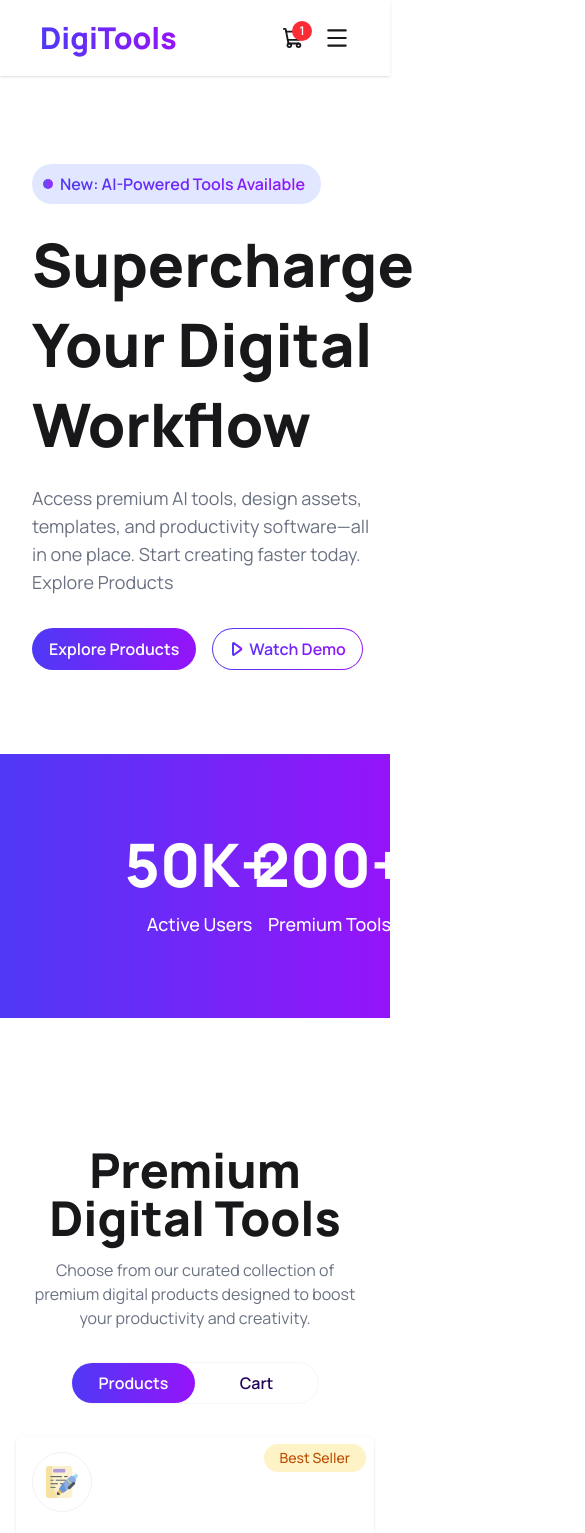
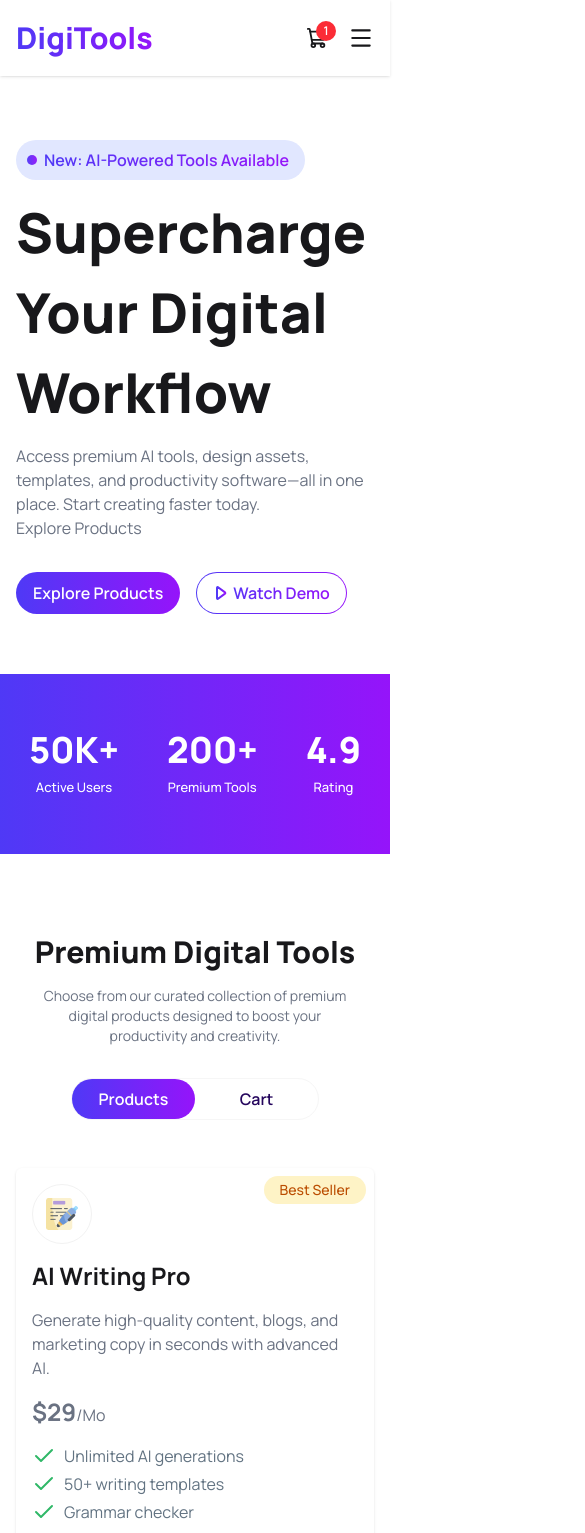
Before and after one commit to SyntaxAdil/digitools, a React (Vite) app: page / in a window 390 px wide. Shown: the top 1533 px of the page, 585 px wide, since content can reach past the window. Built offline with nearby package versions, Linux system fonts and the light colour scheme.

Commit message:
Refactor layout and styling for Header, Navbar, CountSection, Hero, and ToolsSection components

```diff
--- a/src/components/header/Header.jsx
+++ b/src/components/header/Header.jsx
@@ -3,10 +3,10 @@ import React from "react";
 const Header = ({title,subtitle}) => {
   return (
     <div className="mx-auto max-w-xl my-8 space-y-4 text-center">
-      <h1 className="text-5xl font-extrabold  ">
+      <h1 className="text-3xl md:text-5xl font-extrabold  ">
         {title}
       </h1>
-      <p className="text-gray-500 px-4">
+      <p className="text-gray-500 px-4 text-sm md:text-md">
         {subtitle}
       </p>
     </div>
--- a/src/components/navbar/Navbar.jsx
+++ b/src/components/navbar/Navbar.jsx
@@ -28,7 +28,7 @@ const Navbar = () => {
 
   return (
     <header className="shadow fixed left-0 top-0 right-0 z-40 bg-white">
-      <nav className="flex items-center justify-between px-10 py-4 max-w-7xl mx-auto">
+      <nav className="flex items-center justify-between px-4 md:px-10 py-4 max-w-7xl mx-auto">
         <h1 className="bg-custom-gradient text-transparent bg-clip-text text-3xl font-extrabold py-1 select-none">
           DigiTools
         </h1>
--- a/src/sections/CountSection.jsx
+++ b/src/sections/CountSection.jsx
@@ -2,21 +2,29 @@ import React from "react";
 
 const CountSection = () => {
   return (
-    <section className=" py-20 bg-custom-gradient text-white ">
-      <div className="max-w-6xl mx-auto grid grid-cols-3">
-        <div className="border-r w-100 text-center ">
-          <h2 className="text-6xl mb-4 font-black">50K+</h2>
-          <p className="text-lg font-medium">Active Users</p>
-        </div>
+    <section className="py-10 md:py-20 bg-custom-gradient text-white">
+      <div className="max-w-6xl mx-auto px-4">
+        <div className="flex items-center justify-center gap-0">
+          <div className="flex-1 text-center px-6 py-4">
+            <h2 className="text-4xl md:text-5xl mb-2 font-black">50K+</h2>
+            <p className="text-[13px] md:text-base font-medium">Active Users</p>
+          </div>
 
-        <div className="border-r w-100 text-center">
-          <h2 className="text-6xl mb-4 font-black">200+</h2>
-          <p className="text-lg font-medium">Premium Tools</p>
-        </div>
+          <div className="w-px h-16 bg-white/30" />
 
-        <div className=" w-100 text-center">
-          <h2 className="mb-4 font-black text-6xl">4.9</h2>
-          <p className="text-lg font-medium">Ratins</p>
+          <div className="flex-1 text-center px-6 py-4">
+            <h2 className="text-4xl md:text-5xl mb-2 font-black">200+</h2>
+            <p className="text-[13px] md:text-base font-medium">
+              Premium Tools
+            </p>
+          </div>
+
+          <div className="w-px h-16 bg-white/30" />
+
+          <div className="flex-1 text-center px-6 py-4">
+            <h2 className="text-4xl md:text-5xl mb-2 font-black">4.9</h2>
+            <p className="text-[13px] md:text-base font-medium">Rating</p>
+          </div>
         </div>
       </div>
     </section>
--- a/src/sections/Hero.jsx
+++ b/src/sections/Hero.jsx
@@ -3,9 +3,9 @@ import CustomButton from "./../components/ui/CustomButton";
 import HERO_IMAGE from "../assets/banner.png"
 const Hero = () => {
   return (
-    <section className="py-21 grid grid-cols-1 md:grid-cols-2  items-center ps-4">
+    <section className="py-15 md:py-21 grid grid-cols-1 md:grid-cols-2  items-center md:ps-4">
       {/* left side */}
-      <div className="space-y-5">
+      <div className="space-y-3 md:space-y-5">
         <div className="flex items-center gap-3 px-4 py-2 rounded-full w-fit bg-[#e1e7ff]">
           <div className="flex items-center justify-center">
             <span className="w-2.5 h-2.5 inline-block rounded-full animate-pulse absolute z-2 bg-custom-gradient "></span>
@@ -16,10 +16,10 @@ const Hero = () => {
             New: AI-Powered Tools Available
           </p>
         </div>
-        <h1 className="leading-20 text-6xl font-extrabold">
+        <h1 className="leading-20 text-[55px] md:text-6xl font-black">
           Supercharge Your Digital Workflow
         </h1>
-        <p className="text-lg text-gray-500">
+        <p className="text-md md:text-lg text-gray-500">
           Access premium AI tools, design assets, templates, and productivity
           software—all in one place. Start creating faster today.
           <br />
--- a/src/sections/ToolsSection.jsx
+++ b/src/sections/ToolsSection.jsx
@@ -5,7 +5,7 @@ import ToolsSectionCard from "./../components/ui/ToolsSectionCard";
 const ProductGrid = ({ productData }) => {
   const products = use(productData);
   return (
-    <div className="py-8 grid grid-cols-1 md:grid-cols-3 gap-8">
+    <div className="py-4 mt-8 md:py-8 grid grid-cols-1 md:grid-cols-3 gap-8">
       {products.map((product) => (
         <ToolsSectionCard key={product.id} product={product} />
       ))}
@@ -15,7 +15,7 @@ const ProductGrid = ({ productData }) => {
 const ToolsSection = ({ productData }) => {
   const [selectBtn, setSelectBtn] = useState("products");
   return (
-    <section className="py-4">
+    <section className=" md:py-4">
       <Header
         title={"Premium Digital Tools"}
         subtitle={
```
